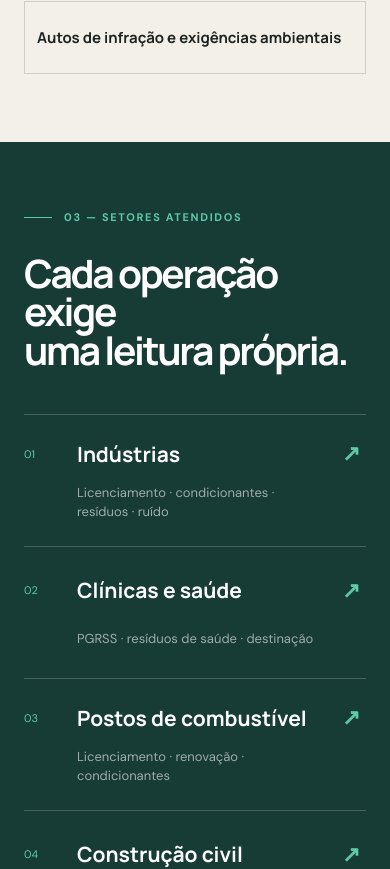
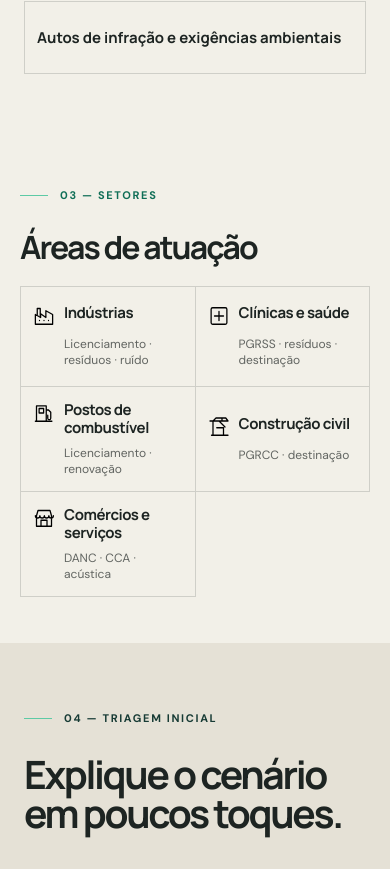
Before and after one commit to edukarnopp3/envora-ambiental-website, a Next.js app: page / in a window 390 px wide. Shown: the part 3419-4288 px from the top of the page. Built offline with nearby package versions, Linux system fonts and the light colour scheme; no server answers.

Commit message:
Compact Envora sectors section

```diff
--- a/app/envora-landing.tsx
+++ b/app/envora-landing.tsx
@@ -67,14 +67,42 @@ function ServiceGroupMark({ group }: { group: string }) {
   );
 }
 
+function SectorMark({ sector }: { sector: string }) {
+  return (
+    <span className="sector-mark" aria-hidden="true">
+      <svg viewBox="0 0 32 32" focusable="false" fill="none" stroke="currentColor" strokeWidth="1.7" strokeLinecap="round" strokeLinejoin="round">
+        {sector === "industry" && <>
+          <path d="M4.5 27V14l7 4v-5l7 5V9l9 5v13H4.5Z" />
+          <path d="M7 14V6h4v10M10 22h.01M16 22h.01M22 22h.01" />
+        </>}
+        {sector === "health" && <>
+          <rect x="5.5" y="5" width="21" height="22" rx="2" />
+          <path d="M16 10v12M10 16h12" />
+        </>}
+        {sector === "fuel" && <>
+          <path d="M6 27V6.5h13V27M9.5 10h6v6h-6zM19 12h3l3 3v8a2 2 0 0 1-4 0v-4" />
+          <path d="M4.5 27h22" />
+        </>}
+        {sector === "construction" && <>
+          <path d="M4 8h24M8 8v19M6 27h22M8 8l4-4h13l3 4M20 4v4M16 8l8 8M13 17h9v10" />
+        </>}
+        {sector === "commerce" && <>
+          <path d="m6 13 2-7h16l2 7M6 13v14h20V13M4.5 13a3 3 0 0 0 6 0 3 3 0 0 0 6 0 3 3 0 0 0 6 0 3 3 0 0 0 6 0" />
+          <path d="M12 27v-8h8v8" />
+        </>}
+      </svg>
+    </span>
+  );
+}
+
 const baseMessage = "Olá, encontrei a Envora pesquisando por consultoria ambiental em Joinville e gostaria de explicar minha situação.";
 
 const sectors = [
-  { code: "01", title: "Indústrias", text: "Licenciamento · condicionantes · resíduos · ruído" },
-  { code: "02", title: "Clínicas e saúde", text: "PGRSS · resíduos de saúde · destinação" },
-  { code: "03", title: "Postos de combustível", text: "Licenciamento · renovação · condicionantes" },
-  { code: "04", title: "Construção civil", text: "PGRCC · transporte · destinação" },
-  { code: "05", title: "Comércios e serviços", text: "Enquadramento · DANC · CCA · acústica" },
+  { icon: "industry", title: "Indústrias", text: "Licenciamento · resíduos · ruído" },
+  { icon: "health", title: "Clínicas e saúde", text: "PGRSS · resíduos · destinação" },
+  { icon: "fuel", title: "Postos de combustível", text: "Licenciamento · renovação" },
+  { icon: "construction", title: "Construção civil", text: "PGRCC · destinação" },
+  { icon: "commerce", title: "Comércios e serviços", text: "DANC · CCA · acústica" },
 ];
 
 const services = [
@@ -433,12 +461,13 @@ export default function EnvoraLanding() {
         </section>
 
         <section className="sectors-section" id="setores" data-scroll-panel>
-          <div className="section-index light">03 — Setores atendidos</div>
-          <div className="sectors-head sectors-head-solo"><h2>Cada operação exige<br />uma leitura própria.</h2></div>
+          <div className="section-index">03 — Setores</div>
+          <div className="sectors-head sectors-head-solo"><h2>Áreas de atuação</h2></div>
           <div className="sector-list">
             {sectors.map((item) => (
-              <WhatsAppLink key={item.code} className="sector-row" source={`setor_${item.title}`} message={`Olá, encontrei a Envora pesquisando por consultoria ambiental em Joinville. Meu setor é ${item.title} e gostaria de uma triagem inicial.`}>
-                <span>{item.code}</span><h3>{item.title}</h3><p>{item.text}</p><b>↗</b>
+              <WhatsAppLink key={item.icon} className="sector-card" source={`setor_${item.title}`} message={`Olá, encontrei a Envora pesquisando por consultoria ambiental em Joinville. Meu setor é ${item.title} e gostaria de uma triagem inicial.`}>
+                <span className="sector-card-heading"><SectorMark sector={item.icon} /><h3>{item.title}</h3></span>
+                <p>{item.text}</p>
               </WhatsAppLink>
             ))}
           </div>
--- a/app/globals.css
+++ b/app/globals.css
@@ -121,16 +121,20 @@ html.splash-complete .hero-logo-3d,html.splash-complete .hero-logo-stage::after,
 .service-card h3 { margin:0; font-family:"Manrope"; font-size:16px; line-height:1.3; }
 .service-card:hover { background:var(--forest); color:white; }
 .service-card:focus-visible { position:relative; z-index:1; outline:3px solid var(--brand); outline-offset:2px; }
-.sectors-section { padding:110px 7vw; background:var(--forest); color:white; }
-.sectors-head p { color:rgba(255,255,255,.56); }
-.sector-list { margin-top:70px; border-top:1px solid rgba(255,255,255,.2); }
-.sector-row { display:grid; grid-template-columns:70px .8fr 1.2fr 30px; align-items:center; gap:30px; min-height:132px; border-bottom:1px solid rgba(255,255,255,.2); transition:.25s; }
-.sector-row>span { color:var(--brand-soft); font-size:11px; }
-.sector-row h3 { margin:0; font-family:"Manrope"; font-size:24px; }
-.sector-row p { margin:0; color:rgba(255,255,255,.58); font-size:13px; line-height:1.45; }
-.sector-row>b { color:var(--brand-soft); font-size:22px; transition:.2s; }
-.sector-row:hover { padding-left:16px; background:rgba(255,255,255,.035); }
-.sector-row:hover>b { transform:translate(4px,-4px); }
+.sectors-section { padding:74px 7vw 78px; background:var(--paper); color:var(--ink); }
+.sectors-section .section-index { color:var(--brand); }
+.sectors-head h2 { font-size:clamp(32px,3.2vw,46px); text-wrap:balance; }
+.sector-list { display:grid; grid-template-columns:repeat(3,minmax(0,1fr)); margin-top:28px; border-top:1px solid var(--line); border-left:1px solid var(--line); }
+.sector-card { display:flex; flex-direction:column; justify-content:center; gap:10px; min-height:112px; padding:18px 20px; border-right:1px solid var(--line); border-bottom:1px solid var(--line); transition:background .2s,color .2s; }
+.sector-card-heading { display:flex; align-items:center; gap:12px; min-width:0; }
+.sector-mark { display:grid; place-items:center; flex:0 0 30px; width:30px; height:30px; color:#000; }
+.sector-mark svg { display:block; width:30px; height:30px; }
+.sector-card h3 { margin:0; font:700 clamp(16px,1.35vw,20px)/1.2 "Manrope",sans-serif; letter-spacing:-.03em; }
+.sector-card p { margin:0 0 0 42px; color:rgba(29,36,34,.68); font-size:12.5px; line-height:1.4; }
+.sector-card:hover { background:var(--forest); color:white; }
+.sector-card:hover .sector-mark { color:#fff; }
+.sector-card:hover p { color:rgba(255,255,255,.76); }
+.sector-card:focus-visible { position:relative; z-index:1; outline:3px solid var(--brand); outline-offset:2px; }
 .triage-section { display:grid; grid-template-columns:.9fr 1.1fr; gap:8vw; padding:96px 7vw; background:#e5e1d6; }
 .triage-copy>p { max-width:500px; margin-top:28px; color:rgba(29,36,34,.65); line-height:1.75; }
 .triage-output { display:grid; gap:14px; margin-top:42px; padding-top:22px; border-top:1px solid var(--line); }
@@ -424,9 +428,10 @@ select:focus,input:focus,textarea:focus { border-color:var(--forest); box-shadow
   .service-contact-button-desktop { display:none; }
   .service-card { min-height:72px; padding:12px 14px; }
   .service-card h3 { font-size:15.5px; }
-  .sector-row { grid-template-columns:38px 1fr 24px; gap:15px; padding:24px 0; }
-  .sector-row p { grid-column:2; }
-  .sector-row>b { grid-column:3; grid-row:1; }
+  .sector-list { grid-template-columns:repeat(2,minmax(0,1fr)); }
+  .sector-card { min-height:108px; padding:16px 14px; }
+  .sector-card h3 { font-size:17px; }
+  .sector-card p { font-size:12px; }
   .triage-form { padding:28px 22px; }
   .service-topbar { grid-template-columns:1fr auto; min-height:78px; padding:0 22px; }
   .service-topbar .brand img { width:174px; }
@@ -487,7 +492,8 @@ select:focus,input:focus,textarea:focus { border-color:var(--forest); box-shadow
   .hero-logo-stage { width:min(62%,230px); }
   .hero-focus-foot { align-items:start; flex-direction:column; gap:8px; }
   .hero-focus-foot b { max-width:none; text-align:left; }
-  .intro-section,.sectors-section,.institutional-section,.triage-section,.process-section,.faq-section { padding:68px 24px; }
+  .intro-section,.institutional-section,.triage-section,.process-section,.faq-section { padding:68px 24px; }
+  .sectors-section { padding:46px 20px; }
   .institutional-section { gap:30px; }
   .institutional-intro h2 { font-size:39px; }
   .institutional-visual { grid-template-columns:1fr; min-height:0; }
@@ -499,7 +505,8 @@ select:focus,input:focus,textarea:focus { border-color:var(--forest); box-shadow
   .institutional-facts>div>b { margin-top:8px; font-size:13px; }
   .section-heading,.sectors-head { gap:25px; }
   .section-heading h2,.sectors-head h2,.triage-copy h2,.faq-section h2 { font-size:39px; }
-  .service-grid,.sector-list,.process-list { margin-top:45px; }
+  .service-grid,.process-list { margin-top:45px; }
+  .sector-list { margin-top:22px; }
   .service-categories { margin-top:40px; }
   .service-category + .service-category { margin-top:28px; }
   .service-category .service-grid { margin-top:12px; }
@@ -512,7 +519,13 @@ select:focus,input:focus,textarea:focus { border-color:var(--forest); box-shadow
   .content-card { padding:18px; }
   .content-card h2 { margin-top:28px; font-size:20px; }
   .content-card>strong { padding-top:16px; }
-  .sector-row h3 { font-size:21px; }
+  .sectors-head h2 { font-size:32px; }
+  .sector-card { min-height:100px; gap:8px; padding:14px 11px; }
+  .sector-card-heading { align-items:flex-start; gap:8px; }
+  .sector-mark { flex-basis:24px; width:24px; height:24px; }
+  .sector-mark svg { width:24px; height:24px; }
+  .sector-card h3 { font-size:15px; }
+  .sector-card p { margin-left:32px; font-size:12px; line-height:1.35; }
   .choice-grid.two { grid-template-columns:1fr; }
   .process-list li { grid-template-columns:46px 1fr; }
   .faq-section { min-height:0; }
```
